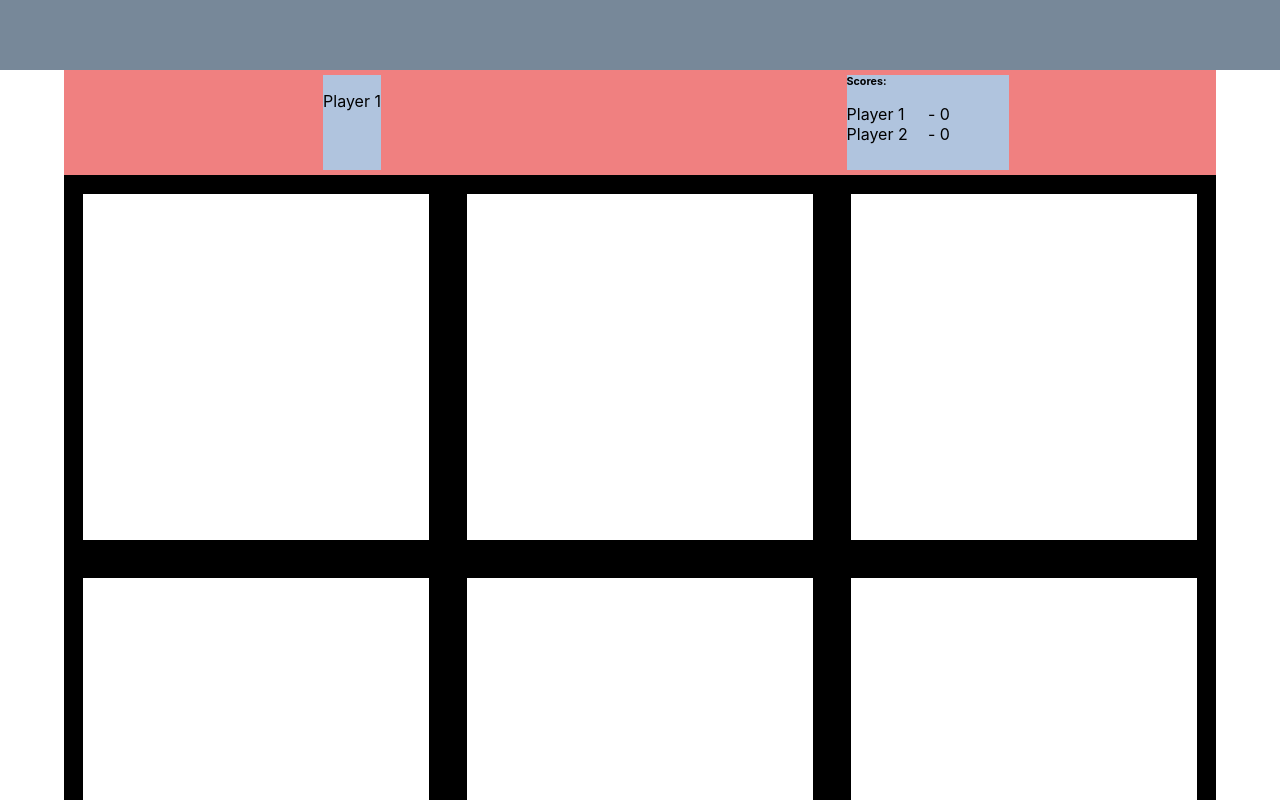
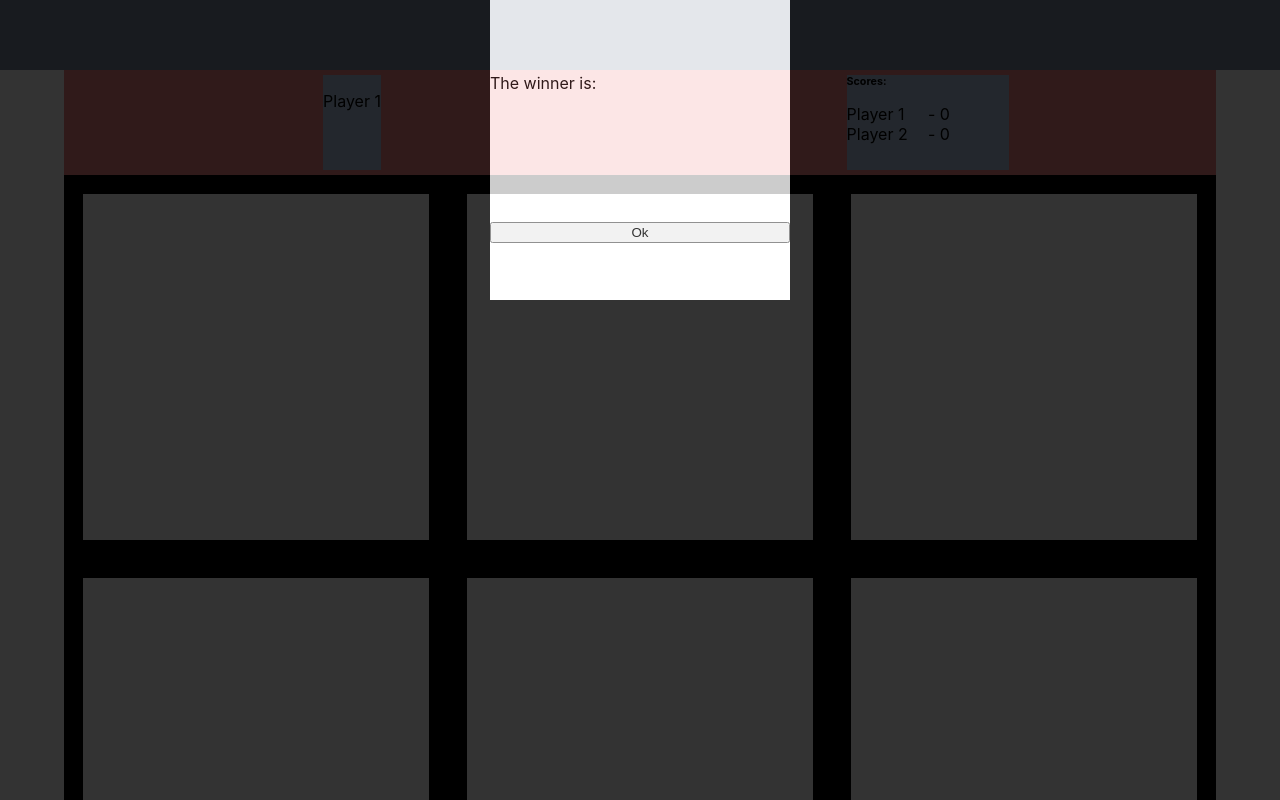
Before and after one commit to danielboisselle/projects, a React (Create React App) app in the folder frontend/tic-tac/: page / in a window 1280 px wide. Shown: the top 800 px of the page. Built offline with nearby package versions, Linux system fonts and the light colour scheme.

Commit message:
chore: remove useReduer and add useState

```diff
--- a/frontend/tic-tac/src/App.js
+++ b/frontend/tic-tac/src/App.js
@@ -1,5 +1,6 @@
-import React, { useReducer } from 'react';
+import React, { useState } from 'react';
 import './App.css';
+import Modal from './Components/Modal/Modal';
 
 import {
   BoardButtons,
@@ -8,43 +9,138 @@ import {
   PlayerStats
 } from './Containers';
 
-import PlayerContext, { playerContextInitalState } from './Context/playerContext';
+function App() {
+  const [boardState, setBoardState] = useState(initBoard());
 
-function App() {
-  const [{ p0, p1, currentPlayer }, dispatch] = useReducer((state, action) => {
-    switch (action.type) {
-      case 'TOGGLE':
-        // Player is toggled by it's id
-        const currentPlayer = state.currentPlayer === 'p0' ? 'p1' : 'p0';
+  const [playerMove, setPlayerMove] = useState('X');
 
-        return {
-          ...state,
-          currentPlayer: currentPlayer,
-        }
-      default:
-        return state;
+  const playerMoved = key => {
+    setPlayerMove(playerMove === 'X' ? 'O' : 'X');
+
+    const updatedBoard = boardState.map(item => {
+      if (item.key === key) {
+        return { ...item, value: playerMove }
+      } else {
+        return { ...item }
+      }
+    });
+
+    setBoardState(updatedBoard);
+
+    if (checkIfWinner(updatedBoard.map((i, key) => i.value ? i.value : key ))) {
+      setGameStatus('OVER')
+      addPlayerScore();
     }
-  }, playerContextInitalState);
+  }
 
-  const playerMoved = () => {
-    dispatch({ type: 'TOGGLE' });
+  const [gameStatus, setGameStatus] = useState('NONE') // STARTED | OVER | NONE
+
+  const newGame = () => {
+    setBoardState(initBoard())
+    setPlayerMove('X')
+    setGameStatus('STARTED')
+  }
+
+  const endGame = () => {
+    setBoardState(initBoard())
+    setPlayerMove('X')
+    setGameStatus('NONE')
+  }
+
+  const [players, setPlayers] = useState({
+    p1: {
+      name: null,
+      score: 0
+    },
+    p2: {
+      name: null,
+      score: 0,
+    }
+  })
+
+  const setPlayerNames = (p1Name = 'Player 1', p2Name = 'Player 2') => {
+    setPlayers({
+      p1: { ...players.p1, name: p1Name },
+      p2: { ...players.p2, name: p2Name },
+    })
+  }
+
+  const addPlayerScore = () => {
+    const player = playerMove === 'X' ? 'p1' : 'p2';
+    const copy = { ...players };
+    copy[player].score += 1;
+
+    setPlayers(copy)
   }
 
   return (
     <div className="App">
+      {gameStatus !== 'STARTED' ? <Modal
+        gameStatus={gameStatus}
+        setPlayerNames={setPlayerNames}
+        endGame={endGame}
+        newGame={newGame}
+      /> : null}
       <Header />
-      <PlayerContext.Provider value={{
-        p0,
-        p1,
-        currentPlayer,
-        playerMoved,
-      }}>
-        <PlayerStats />
-        <GameBoard />
-      </PlayerContext.Provider>
-      <BoardButtons />
+      <PlayerStats
+        players={players}
+      />
+      <GameBoard
+        boardState={boardState}
+        playerMove={playerMove}
+        playerMoved={playerMoved}
+      />
+      <BoardButtons
+      // setStatus={}
+      />
     </div>
   );
 }
 
 export default App;
+
+// FIXME: Inital approach - not DRY, not optimal
+
+function initBoard() {
+  return Array(9).fill(null).map(() => {
+    return {
+      value: null,
+      key: Math.random(),
+    }
+  })
+}
+
+function checkHorizontal(board) {
+  const [
+    one, two, three, four, five, six, seven, eight, nine
+  ] = board
+
+  return (one === two && two === three) ||
+    (four === five && five === six) ||
+    (seven === eight && eight === nine)
+}
+
+function checkVertical(board) {
+  const [
+    one, two, three, four, five, six, seven, eight, nine
+  ] = board
+
+  return (one === four && four === seven) ||
+    (two === five && five === eight) ||
+    (three === six && six === nine)
+}
+
+function checkDiagonal(board) {
+  const [
+    one, two, three, four, five, six, seven, eight, nine
+  ] = board
+
+  return (one === five && five === nine) ||
+    (three === five && five === seven)
+}
+
+function checkIfWinner(d) {
+  return checkHorizontal(d) ||
+    checkVertical(d) ||
+    checkDiagonal(d)
+}
```
